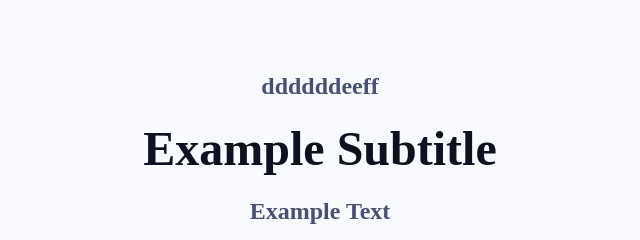
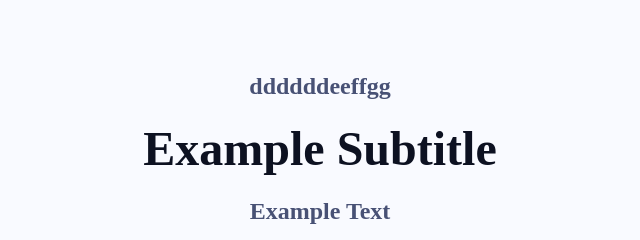
Before and after one commit to Vinci-Onboarding-Repos/proj-1-b8aab52f-8074-4572-a57e-, a plain HTML site: page index.html in a window 1280 px wide. Shown: the part 251-491 px from the top of the page, 640-1280 px from the left. Drawn offline with nearby package versions, Linux system fonts and the light colour scheme; no server answers.

Commit message:
Updating new file

```diff
--- a/index.html
+++ b/index.html
@@ -7,6 +7,6 @@
 </head>
     <body>
         <script type="text/javascript" src="js/index.js"></script>
-        <div id="template" class="root base"><img alt="background" style="background-image:url()" src="/static/media/leftLogo.f249785d3c139cfa23a4.png" class="BrandLogo image"/><div class="rightCol rightColP"><div class="rightCol1"><div class="text1 title">ddddddeeff</div><div class="text2 subtitle">Example Subtitle</div><div class="parag paragP">Example Text</div></div><a href="#"><button style="background-color:#0d1121" class="button buttonP">Next</button></a></div></div>
+        <div id="template" class="root base"><img alt="background" style="background-image:url()" src="/static/media/leftLogo.f249785d3c139cfa23a4.png" class="BrandLogo image"/><div class="rightCol rightColP"><div class="rightCol1"><div class="text1 title">ddddddeeffgg</div><div class="text2 subtitle">Example Subtitle</div><div class="parag paragP">Example Text</div></div><a href="#"><button style="background-color:#0d1121" class="button buttonP">Next</button></a></div></div>
     </body>
 </html>
```
